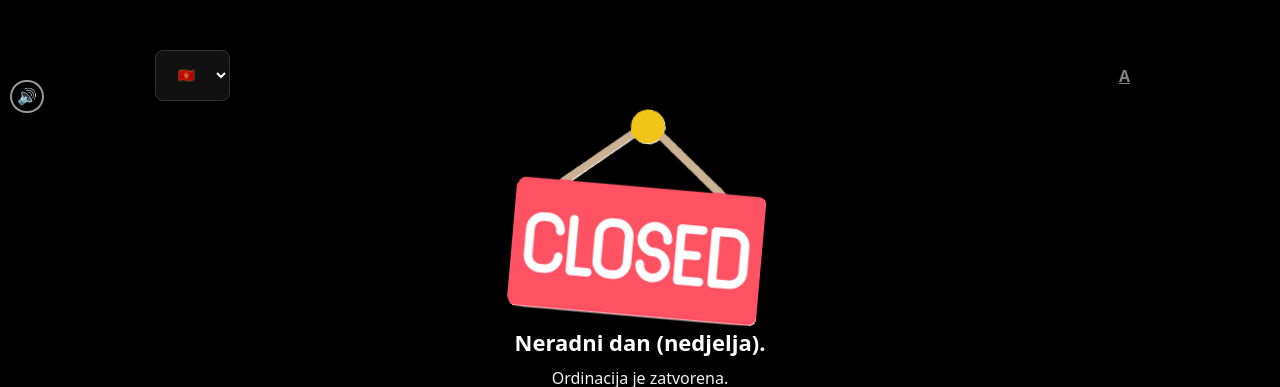
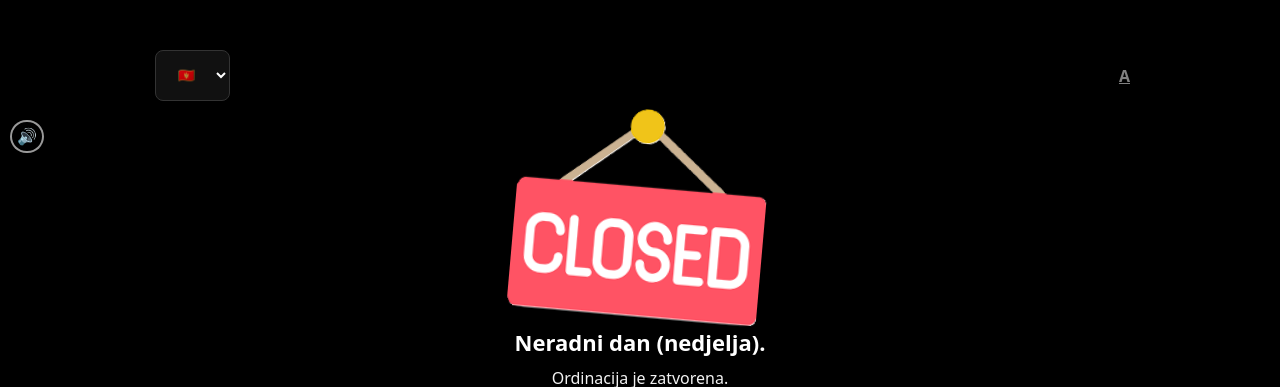
Before and after one commit to mikipikilab/rv, a website: page index.html in a window 1280 px wide. Shown: the top 387 px of the page. Drawn offline with Linux system fonts and the light colour scheme; no server answers; grey boxes are pictures that could not be loaded.

Commit message:
Update index.html

```diff
--- a/index.html
+++ b/index.html
@@ -35,7 +35,7 @@
   .grid-2 { display:grid; grid-template-columns: 1fr 1fr; gap:10px; }
   @media (max-width:700px){ .grid-2{ grid-template-columns:1fr; } }
   button.speaker-btn {
-  position:absolute; top:80px; left:10px; padding:5px 5px; border-radius:20px;
+  position:absolute; top:120px; left:10px; padding:5px 5px; border-radius:20px;
   border:2px solid rgba(255,255,255,0.6); background:rgba(0,0,0,0.4);
   cursor:pointer; font-size:1rem; color:#fff; font-weight:800;
   box-shadow:0 4px 12px rgba(0,0,0,0.2); backdrop-filter:blur(4px);
```
